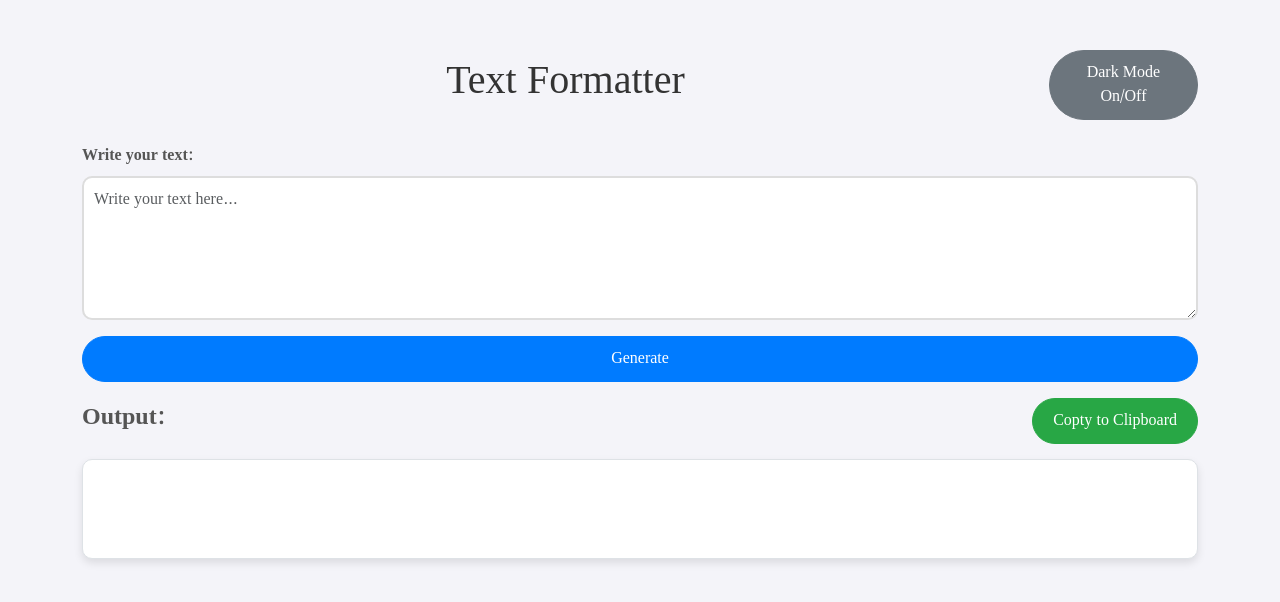
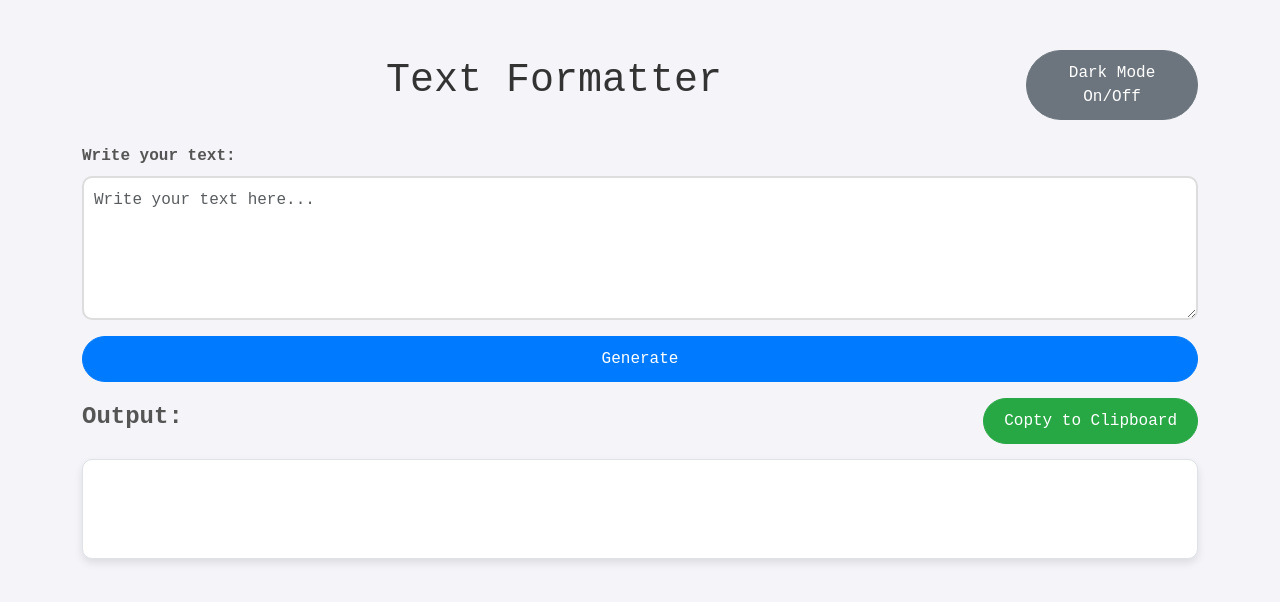
Before and after one commit to scapingshartaz/Toolsforgreen, a plain HTML site: page english.html in a window 1280 px wide. Drawn offline with nearby package versions, Linux system fonts and the light colour scheme.

Commit message:
Update english.html

```diff
--- a/english.html
+++ b/english.html
@@ -3,14 +3,16 @@
 <head>
     <meta charset="UTF-8">
     <meta name="viewport" content="width=device-width, initial-scale=1.0">
-    <title>টেক্সট ফরম্যাটার</title>
+    <title>Text Formatter</title>
     <!-- Bootstrap 5 CSS -->
     <link href="https://cdn.jsdelivr.net/npm/bootstrap@5.3.0/dist/css/bootstrap.min.css" rel="stylesheet">
     <style>
         body {
             background-color: #f4f4f9;
             color: #333;
-            font-family: 'Noto Serif Bengali', serif;
+            font-family: "Space Mono", monospace;
+            font-weight: 400;
+            font-style: normal;
             transition: background-color 0.3s ease, color 0.3s ease;
         }
         .dark-mode {
```
